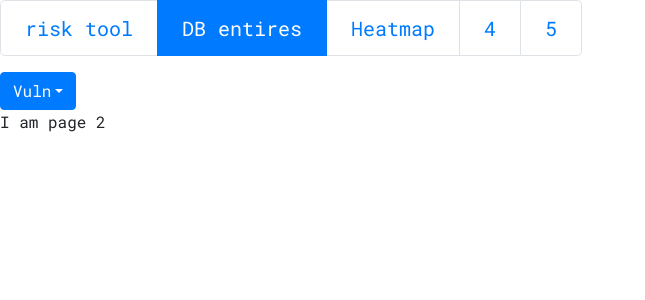
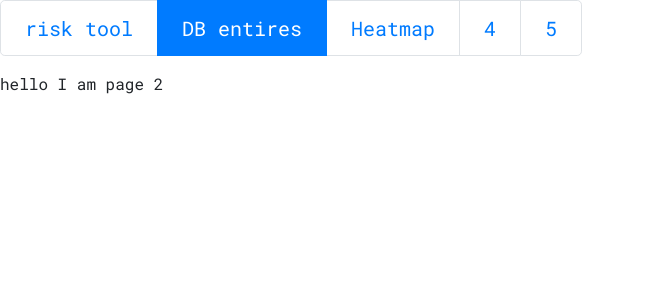
Before and after one commit to lperez5/Oportun16, a React (Create React App) app in the folder client/: page / in a window 1280 px wide. Both pictures are taken after a click on the button "DB entires". Shown: the top 300 px of the page, without its empty margins (0-645 px from the left). Built offline with nearby package versions, Linux system fonts and the light colour scheme.

Commit message:
page1-5 hidden

```diff
--- a/client/src/Page1.jsx
+++ b/client/src/Page1.jsx
@@ -5,7 +5,9 @@ import ToggleButton from 'react-bootstrap/ToggleButton'
 
 
 export function Page1(props){
+  const {active} = props;             //const active = props.active
   return(
+    <div hidden={!active}>
       <DropdownButton id="dropdown-item-button" title="Vuln">
         <Dropdown.ItemText> </Dropdown.ItemText>
         <Dropdown.Item as="button">1</Dropdown.Item>
@@ -14,5 +16,6 @@ export function Page1(props){
         <Dropdown.Item as="button">4</Dropdown.Item>
         <Dropdown.Item as="button">5</Dropdown.Item>
       </DropdownButton>
+    </div>
   );
 }
--- a/client/src/Page2.jsx
+++ b/client/src/Page2.jsx
@@ -0,0 +1,16 @@
+import React from 'react'
+
+
+
+
+
+
+export function Page2(props){
+    const {active} = props;             //const active = props.active
+    console.log(active);
+    return(
+      <div hidden={!active}>
+        hello I am page 2
+      </div>
+    );
+  }
--- a/client/src/Page3.jsx
+++ b/client/src/Page3.jsx
@@ -0,0 +1,16 @@
+import React from 'react'
+
+
+
+
+
+
+export function Page3(props){
+    const {active} = props;             //const active = props.active
+    console.log(active);
+    return(
+      <div hidden={!active}>
+        hello I am page 3
+      </div>
+    );
+  }
--- a/client/src/Page4.jsx
+++ b/client/src/Page4.jsx
@@ -0,0 +1,16 @@
+import React from 'react'
+
+
+
+
+
+
+export function Page4(props){
+    const {active} = props;             //const active = props.active
+    console.log(active);
+    return(
+      <div hidden={!active}>
+        hello I am page 4
+      </div>
+    );
+  }
--- a/client/src/Page5.jsx
+++ b/client/src/Page5.jsx
@@ -0,0 +1,16 @@
+import React from 'react'
+
+
+
+
+
+
+export function Page5(props){
+    const {active} = props;             //const active = props.active
+    console.log(active);
+    return(
+      <div hidden={!active}>
+        hello I am page 5
+      </div>
+    );
+  }
--- a/client/src/components/SimonNavBar/index.jsx
+++ b/client/src/components/SimonNavBar/index.jsx
@@ -2,10 +2,10 @@ import React, {useState} from 'react'
 import Pagination from 'react-bootstrap/Pagination'
 import PageItem from 'react-bootstrap/PageItem'
 import {Page1} from '../../Page1.jsx'
-// import {Page2} from '../../Page2.jsx'
-// import {Page3} from '../../Page3.jsx'
-// import {Page4} from '../../Page4.jsx'
-// import {Page5} from '../../Page5.jsx'
+import {Page2} from '../../Page2.jsx'
+import {Page3} from '../../Page3.jsx'
+import {Page4} from '../../Page4.jsx'
+import {Page5} from '../../Page5.jsx'
 
 export function Navbar(props){
     const [active,setActive] = useState(1);
@@ -22,11 +22,11 @@ export function Navbar(props){
             </Pagination>
         </div>
         <Pages >
-            <Page1 key={1} active={1 === active}>I am page 1</Page1>
-            <Page key={2} active={2 === active}>I am page 2</Page>
-            <Page key={3} active={3 === active}>I am page 3</Page>
-            <Page key={4} active={4 === active}>I am page 4</Page>
-            <Page key={5} active={5 === active}>I am page 5</Page>
+            <Page1 key={1} active={1 === active}></Page1>
+            <Page2 key={2} active={2 === active}></Page2>
+            <Page3 key={3} active={3 === active}></Page3>
+            <Page4 key={4} active={4 === active}></Page4>
+            <Page5 key={5} active={5 === active}></Page5>
         </Pages>
         </React.Fragment>
     );
@@ -37,9 +37,3 @@ function Pages(props){
         props.children
     );
 }
-
-function Page(props){
-    return(
-    <p hidden={!props.active}>{props.children}</p>
-    );
-}
```
Lines whose indentation alone changed are shown as unchanged.
